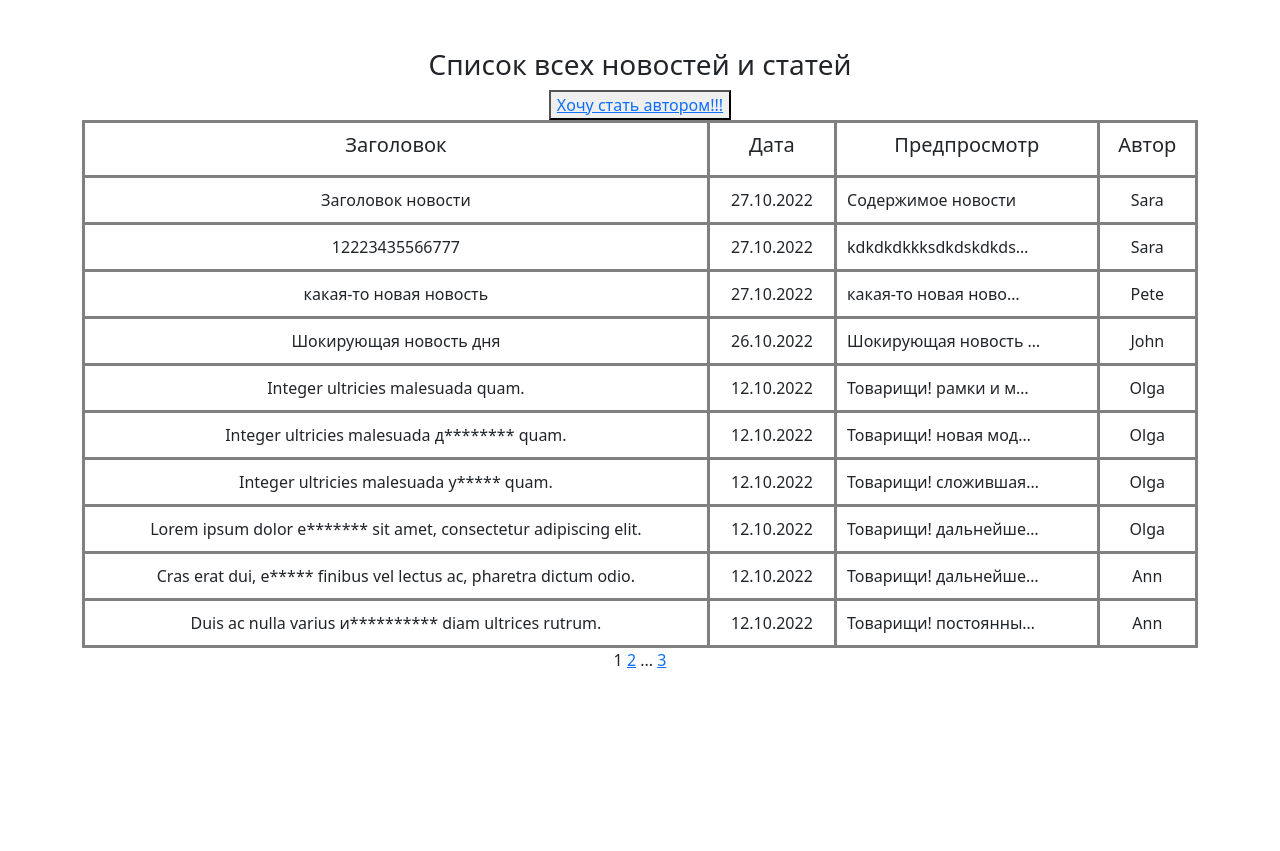
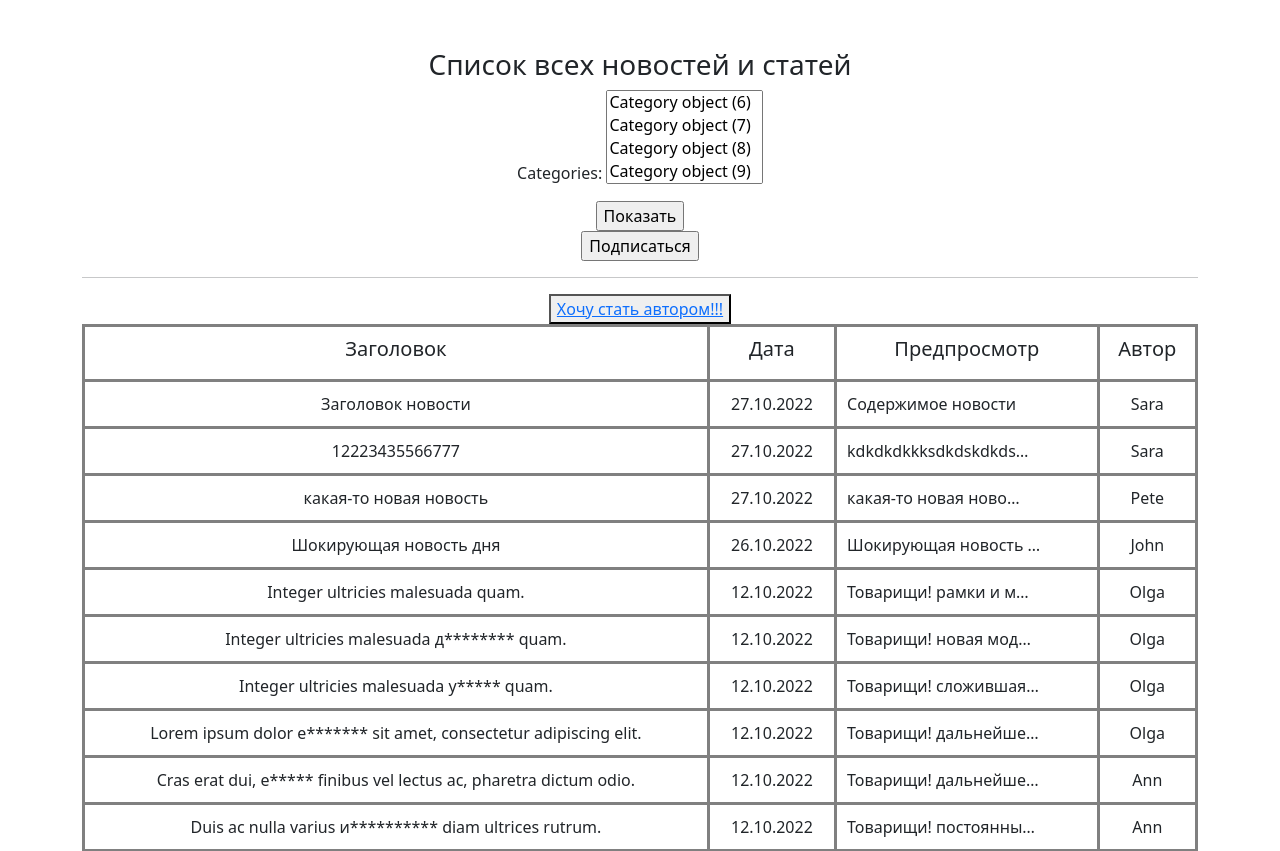
Before and after one commit to ivadimn/skf_news, a Django app: page /news/ in a window 1280 px wide. Shown: the part 56-907 px from the top of the page. Before the commit the page ends 724 px from the top, so only its background shows below. Run offline with Django 4.2, Linux system fonts and the light colour scheme; a user stored in the database is signed in; data comes from the database, SQL or seed files in the repository; both versions use the stored data as it was after the commit; some libraries are stand-ins or nearby versions.

Commit message:
homework update

```diff
--- a/news_paper/news/filters.py
+++ b/news_paper/news/filters.py
@@ -1,5 +1,5 @@
 from django_filters import FilterSet, DateFilter, ModelChoiceFilter
-from .models import Post, Author
+from .models import Post, Category
 
 
 class PostFilter(FilterSet):
@@ -12,3 +12,12 @@ class PostFilter(FilterSet):
             "title": ["icontains"],
             "author": ["exact"],
         }
+
+
+class PostCategoryFilter(FilterSet):
+
+    class Meta:
+        model = Post
+        fields = {
+            "categories": ["exact"],
+        }
--- a/news_paper/news/models.py
+++ b/news_paper/news/models.py
@@ -86,7 +86,8 @@ class CategoryUser(models.Model):
     category = models.ForeignKey(Category, on_delete=models.CASCADE)
     user = models.ForeignKey(User, on_delete=models.CASCADE)
 
-#временные функции
+
+# временные функции
 def like_dislike():
     posts = Post.objects.all()
     for post in posts:
--- a/news_paper/news/views.py
+++ b/news_paper/news/views.py
@@ -8,7 +8,7 @@ from django.views.generic import  (
 )
 from .models import Post, Author
 from .forms import PostForm
-from .filters import PostFilter
+from .filters import PostFilter, PostCategoryFilter
 
 
 @login_required
@@ -27,10 +27,22 @@ class PostList(LoginRequiredMixin, ListView):
     paginate_by = 10
     context_object_name = "post_list"
 
+    def get_queryset(self):
+        queryset = super().get_queryset()
+        self.filterset = PostCategoryFilter(self.request.GET, queryset)
+        print("******************** get_queryset*******************8")
+        return self.filterset.qs
+
     def get_context_data(self, **kwargs):
         context = super().get_context_data(**kwargs)
         context['is_not_authors'] = not self.request.user.groups.filter(name='authors').exists()
+        context["filterset"] = self.filterset
+        print(type(self.request.GET.get("categories")))
         return context
+
+    def post(self, request, *args, **kwargs):
+        print("post")
+        return redirect("/news")
 
 
 class PostSearch(ListView):
--- a/news_paper/templates/post_list.html
+++ b/news_paper/templates/post_list.html
@@ -8,8 +8,17 @@
 
 {% block content %}
     <h3>Список всех новостей и статей</h3>
+    <form action=""method="get">
+       {{ filterset.form.as_p }}
+       <input type="submit" value="Показать">
+    </form>
+    <form action=""method="post">
+       {% csrf_token %}
+       <input type="submit" value="Подписаться">
+    </form>
+    <hr>
     {% if is_not_authors %}
-        <button> <a href="upgrade/"> Хочу стать автором!!!</a> </button>
+      <button> <a href="upgrade/"> Хочу стать автором!!!</a> </button>
     {% endif %}
     {% if post_list %}
         <table cellpadding="10" width="100%" cols="3" align="center">
```
Also changed, not shown: news_paper/db.sqlite3, news_paper/news/migrations/0002_categoryuser_category_subscribers.py (added).
